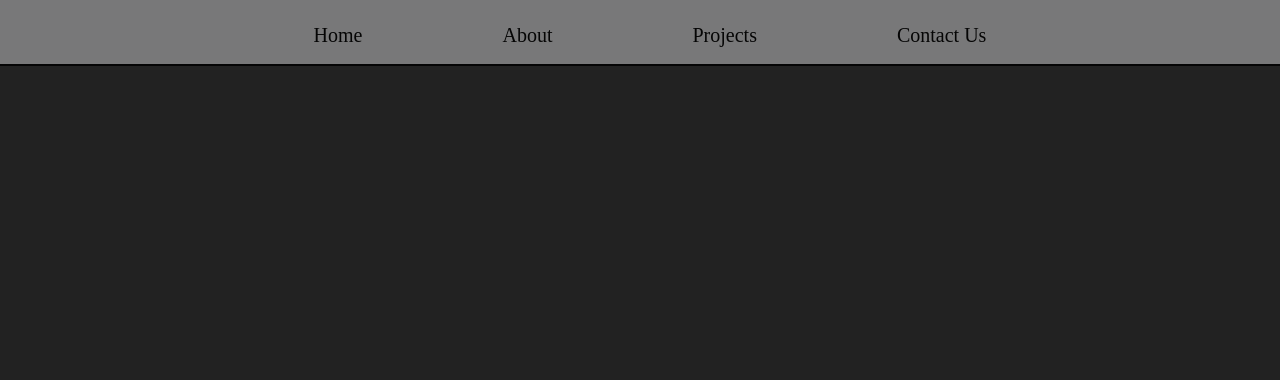
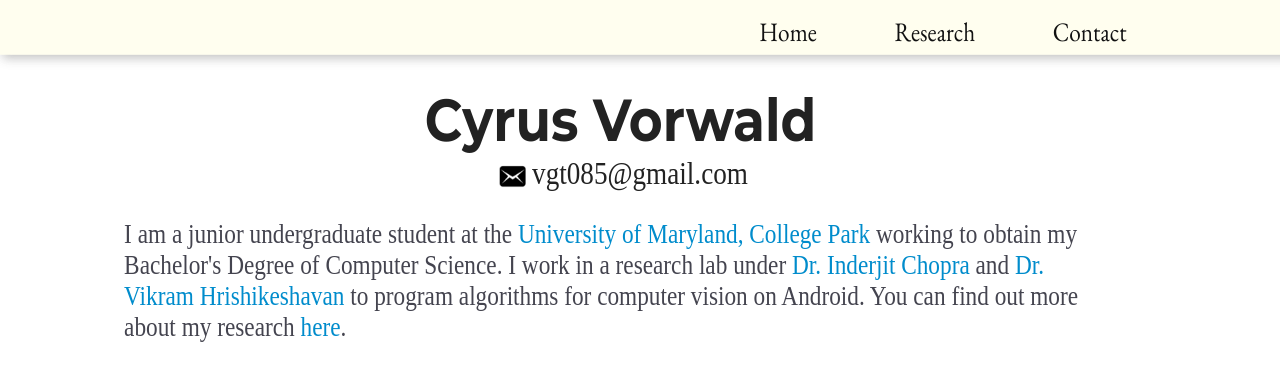
Before and after one commit to CyrusVorwald/cyrusvorwald.github.io, a plain HTML site: page index.html in a window 1280 px wide. Shown: the top 380 px of the page. Drawn offline with nearby package versions, Linux system fonts and the light colour scheme.

Commit message:
Updated home info and navigation

```diff
--- a/index.html
+++ b/index.html
@@ -4,8 +4,11 @@
   <head>
     <meta charset="UTF-8">
     <link rel="stylesheet" href="style.css"/>
-    <title>Super Scrolly Website</title>
+    <title>Cyrus Vorwald</title>
     <style id="style-tag"></style>
+    <link href='https://fonts.googleapis.com/css?family=Noto+Serif' rel='stylesheet' type='text/css'>
+    <link href='https://fonts.googleapis.com/css?family=Montserrat:700' rel='stylesheet' type='text/css'>
+    <link href='https://fonts.googleapis.com/css?family=EB+Garamond' rel='stylesheet' type='text/css'>
     <script src="https://ajax.googleapis.com/ajax/libs/jquery/1.11.3/jquery.min.js"></script>
     <script src="js/app.js"></script>
   </head>
@@ -16,12 +19,18 @@
 		</div> -->
 		<div class="nav_categories">
 			<ul id="categories">
-				<li><a href="home">Home</a></li>
-				<li><a href="about">About</a></li>
-				<li><a href="projects">Projects</a></li>
-				<li><a href="contact">Contact Us</a></li>
+				<li><a href="index.html">Home</a></li>
+				<li><a href="research">Research</a></li>
+				<li><a href="contact">Contact</a></li>
 			</ul>
 		</div>
 	</div>
+	<div class="container">
+		<div id="name">Cyrus Vorwald</div>
+		<div id="contact"><a href="mailto:vgt085@gmail.com"><img src="img/email.jpg"/></a><a>vgt085@gmail.com</a></a></div>
+		<div id="description">
+		<p>I am a junior undergraduate student at the <a href="http://www.umd.edu/">University of Maryland, College Park</a> working to obtain my Bachelor's Degree of Computer Science. I work in a research lab under <a href="http://www.inderjitchopra.umd.edu/">Dr. Inderjit Chopra</a> and <a href="https://sites.google.com/site/vikramhrishi/home">Dr. Vikram Hrishikeshavan</a> to program algorithms for computer vision on Android. You can find out more about my research <a href="research">here</a>.</p>
+			</div>
+	</div>
   </body>
 </html>
--- a/js/app.js
+++ b/js/app.js
@@ -1,47 +1,30 @@
 $(document).ready(function(){
+
+	factor_x = ($(window).width())  / 1980;
+	factor_y = ($(window).height()) / 1080;
+
+	$('html').css("transform","scale("+factor_x+","+factor_y+")");
+	//For Firefox
+	$('html').css("-moz-transform","scale("+factor_x+","+factor_y+")");
+
+	//For Google Chrome
+	$('html').css("-webkit-transform","scale("+factor_x+","+factor_y+")");
+
+	//For Opera
+	$('html').css("-o-transform","scale("+factor_x+","+factor_y+")");
+
+
 	var nav_menu_shown = true;
 	var $nav_menu = $("#categories");
-	var $nav_arrow = $(".nav_pic");
 	var $nav_bar = $(".nav_bar")
 	var $scrolling = false;
 
-	$nav_arrow.click(function(){
-		if(nav_menu_shown == true){
-			$nav_menu.animate({width:'toggle'},1000);
-			console.log("clicked on nav_arrow");
-			nav_menu_shown = false;
-		}
-		else if(nav_menu_shown == false){
-			$nav_menu.show();
-			console.log("clicked on nav_arrow");
-			nav_menu_shown = true;
-		}
-	});
 
 	$nav_bar.hover(function() {
-    	$nav_menu.stop().animate({ "font-size": "22px" }, 500);
-    	$nav_bar.stop().animate({ "height": "45px" }, 500);
+    	$nav_menu.stop().animate({ "font-size": "36px" }, 500);
+    	$nav_bar.stop().animate({ "height": "50px" }, 500);
 	}, function() {
-    	$nav_menu.stop().animate({ "font-size": "20px" }, 500);
-    	$nav_bar.stop().animate({ "height": "40px" }, 500);
-	});
-
-	$(window).scroll(function() {
-		$scrolling = true;
-	    clearTimeout($.data(this, 'scrollTimer'));
-	    $.data(this, 'scrollTimer', setTimeout(function() {
-        	$scrolling = false;
-        	console.log("hasn't scrolled for 600 ms");
-        	$nav_menu.stop().animate({ "font-size": "20px" }, 500);
-    		$nav_bar.stop().animate({ "height": "40px" }, 500);
-    	}, 600));
-    	if ($scrolling == true){
-    		console.log("is scrolling");
-    		$nav_menu.stop().animate({ "font-size": "19px" }, 500);
-    		$nav_bar.stop().animate({ "height": "38px" }, 500);
-    	} else {
-    		console.log("is not scrolling");
-
-    	}
+    	$nav_menu.stop().animate({ "font-size": "34px" }, 500);
+    	$nav_bar.stop().animate({ "height": "46px" }, 500);
 	});
 });
--- a/style.css
+++ b/style.css
@@ -1,33 +1,36 @@
 @charset "utf-8";
+
 body {
+	position: absolute;
 	margin: 0;
 	font-size: 20px;
-	background-color: #222222;
-	height: 2000px;
+	width: 1920px;
+	height: 1080px;
 }
 
+html{
+ 	position:absolute;
+ 	margin:0px;
+ 	padding:0px;
+}
+
+
 .nav_bar {
-	position: fixed;
-	width: 100%;
-	height: 40px;
-	background-color: #888889;
+	font-family: "EB Garamond";
+	font-size: 34px;
+	z-index: 500;
+	width: 2002.5px;
+	height: 46px;
+	background-color: #FFFEEE;
 	padding-top: 24px;
-	margin: 0 auto;
-	border-bottom: 2px solid #000000;
-	opacity: .85;
+	opacity: .93;
+	box-shadow: 4px 4px 15px #bbbbbb;
 }
 
 .nav_categories {
-	position: relative;
-	padding: 0;
-	display: inline;
-}
-
-.nav_categories ul {
-	margin: 0 auto;
-	position: relative;
-	margin: 0;
-	padding: 0;
+	margin-top: -5px;
+	margin-right: 200px;
+	float: right;
 }
 
 .nav_categories ul li {
@@ -36,17 +39,53 @@ body {
 }
 
 .nav_categories ul li a {
-	margin-left: 20px;
 	position: relative;
 	text-decoration: none;
-	float: center;
 	padding: 0px 50px;
 	color: black;
 }
 
 .nav_categories ul li a:hover {
-	color: white;
+	color: grey;
 }
 
 #categories { display:table; margin:0 auto; }
 #categories li { display:table-cell; padding: 0px 10px; }
+
+#description {
+	float: center;
+	margin-left: 10%;
+	margin-right: 10%;
+	margin-top: 10px;
+	font-size: 36px;
+	font-family: font-family: 'Noto Serif', serif;;
+	color: #44444F;
+}
+
+#description a{
+	color: #008CCC;
+	text-decoration: none;
+}
+
+.container img{
+	vertical-align: text-bottom;
+    padding: 0px 10px;
+}
+
+#contact {
+	text-align: center;
+}
+
+#contact a{
+	font-size: 42px;
+	text-decoration: none;
+	color: #222222;
+}
+
+#name {
+	font-family: 'Montserrat', sans-serif;
+	margin-top: 40px;
+	font-size: 80px;
+	text-align: center;
+	color: #222222;
+}
```
Also changed, not shown: img/cyrusArrow.png (added), img/cyrusNoArrow.png (added), img/email.jpg (added), img/github.jpg (added).
